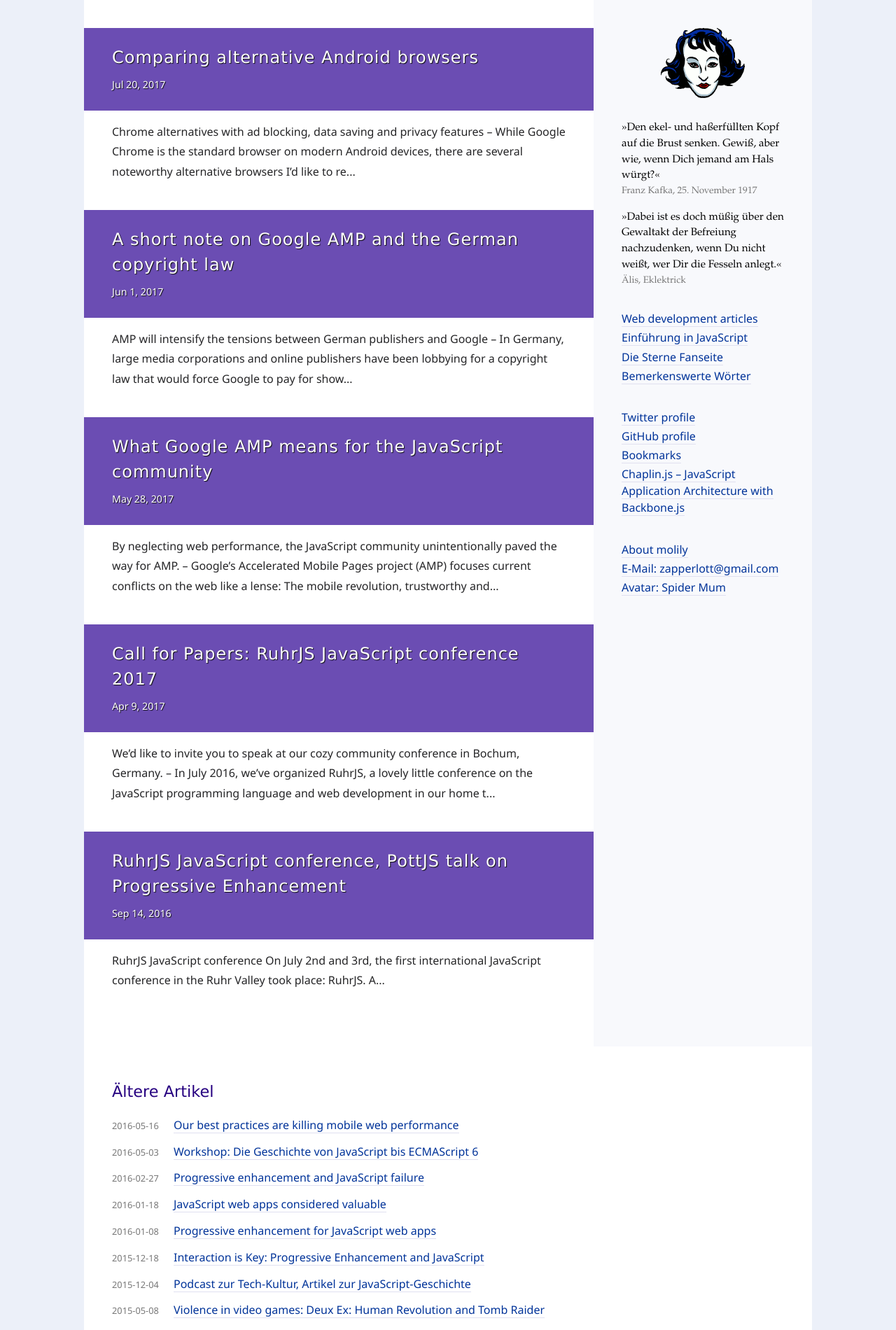
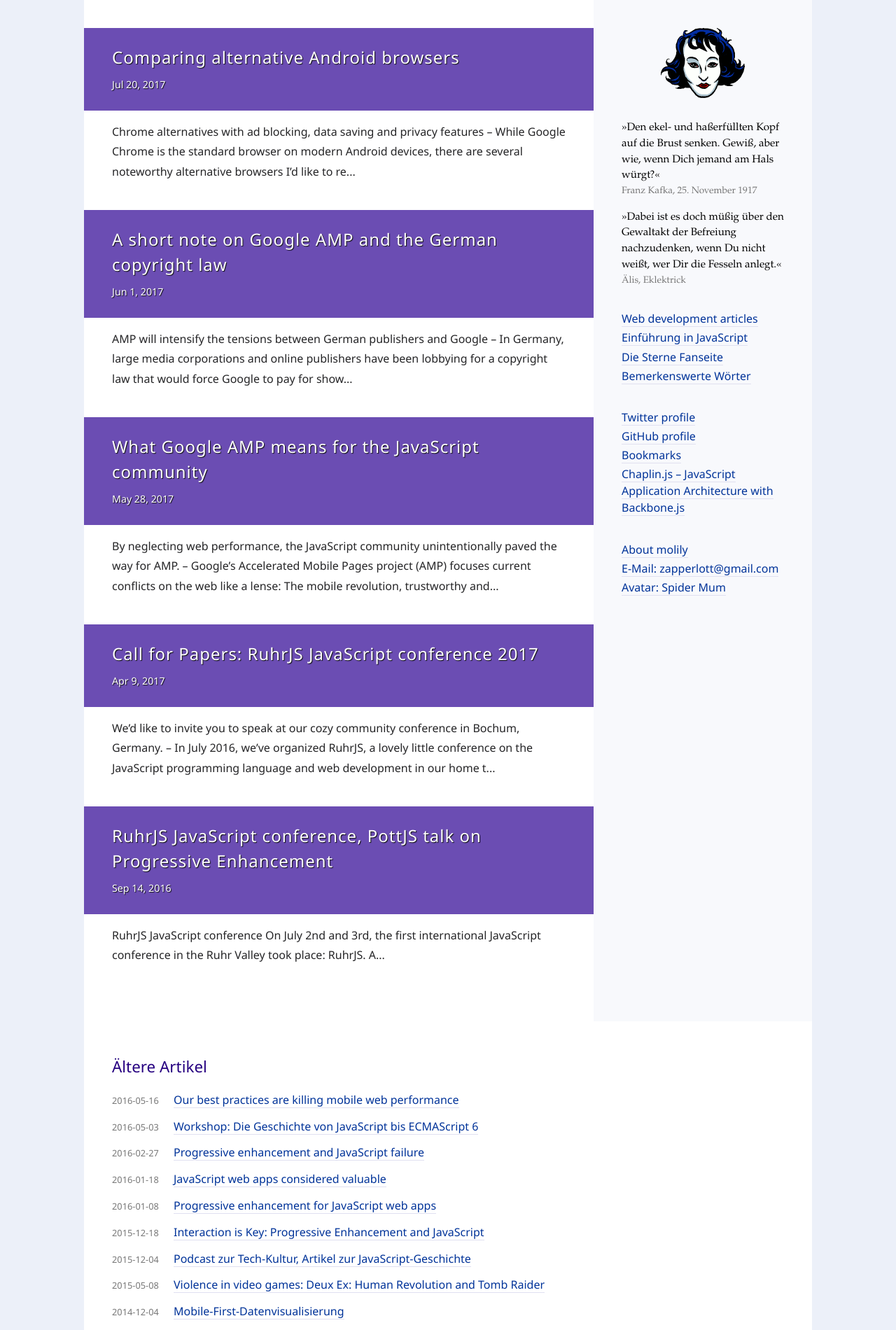
Before and after one commit to molily/molily.de, a Jekyll site: the page built from index.html, in a window 1280 px wide. Shown: the top 1900 px of the page at 70% size. Built offline with Jekyll 4.4.1, drawn with Linux system fonts in a browser that asks for light colours; some web fonts are replaced.

Commit message:
No custom headline font. Replace Calibri with Corbel in the font stack.

```diff
--- a/_sass/content.scss
+++ b/_sass/content.scss
@@ -49,7 +49,6 @@ html {
 h1, h2, h3, h4, h5, h6 {
   margin: 1.8rem 0 1rem;
   color: $heading-color;
-  font-family: $heading-font;
   line-height: $heading-line-height;
   font-weight: 500;
 }
--- a/_sass/variables.scss
+++ b/_sass/variables.scss
@@ -34,9 +34,8 @@ $link-active-border-color: #8080c0;
  *
  */
 
-$sans-serif-font: 'Segoe UI', Calibri, "-apple-system", system-ui, BlinkMacSystemFont, 'Helvetica Neue', Helvetica, Arial, sans-serif;
+$sans-serif-font: 'Segoe UI', Corbel, "-apple-system", system-ui, BlinkMacSystemFont, 'Helvetica Neue', Helvetica, Arial, sans-serif;
 $base-font: 'Noto Sans', $sans-serif-font;
-$heading-font: Geneva, 'Fira Sans', 'Trebuchet MS', $sans-serif-font;
 $monospace-font: 'Consolas', 'Monaco', 'Droid Sans Mono', 'DejaVu Sans Mono', 'Bitstream Vera Sans Mono', 'Lucida Console', 'Liberation Mono', 'Courier New', monospace;
 $citation-font: 'Century Schoolbook', 'Book Antiqua', 'Palatino Linotype', Didot, 'URW Palladio L', Georgia, serif;
 
```
